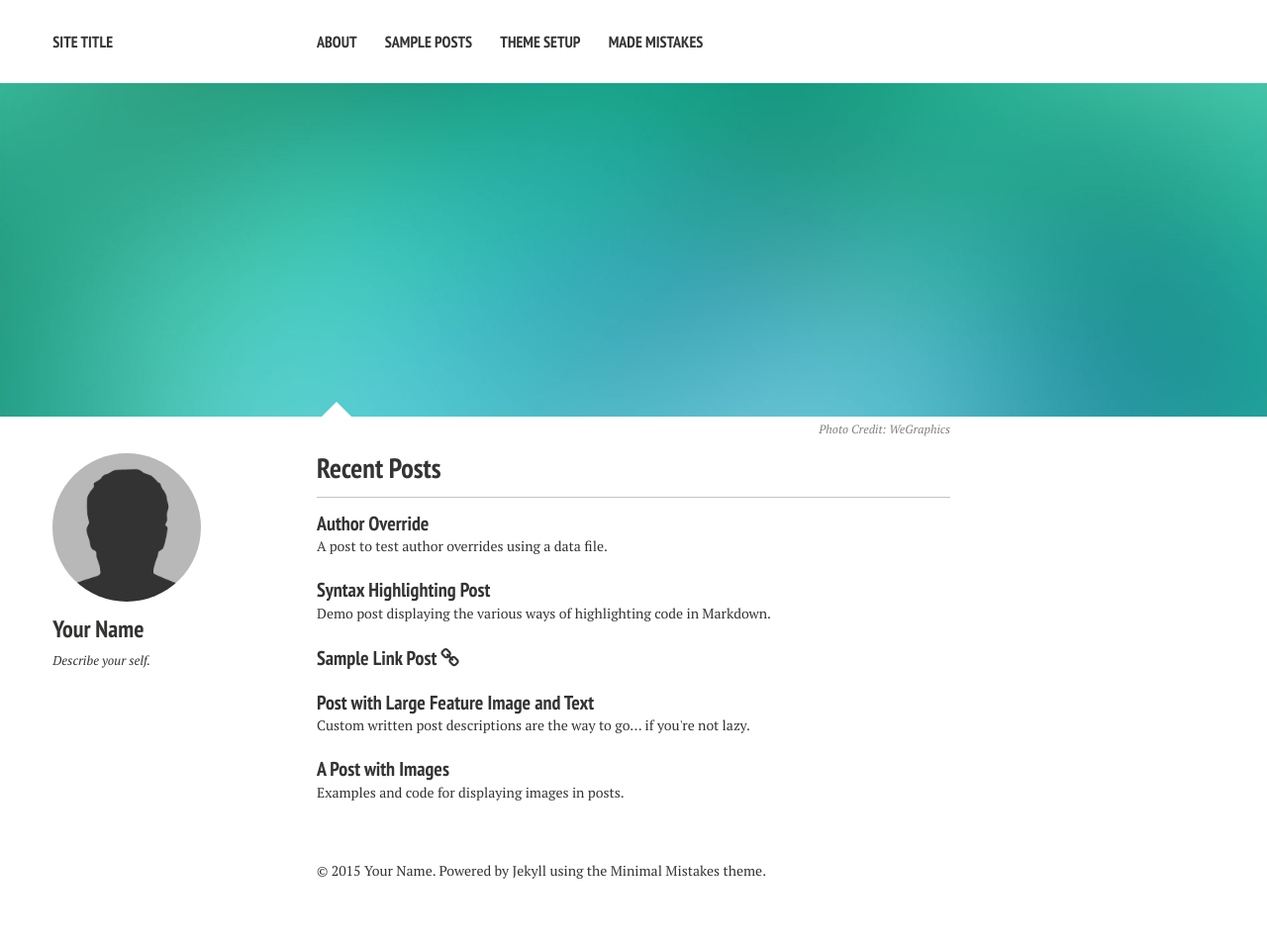
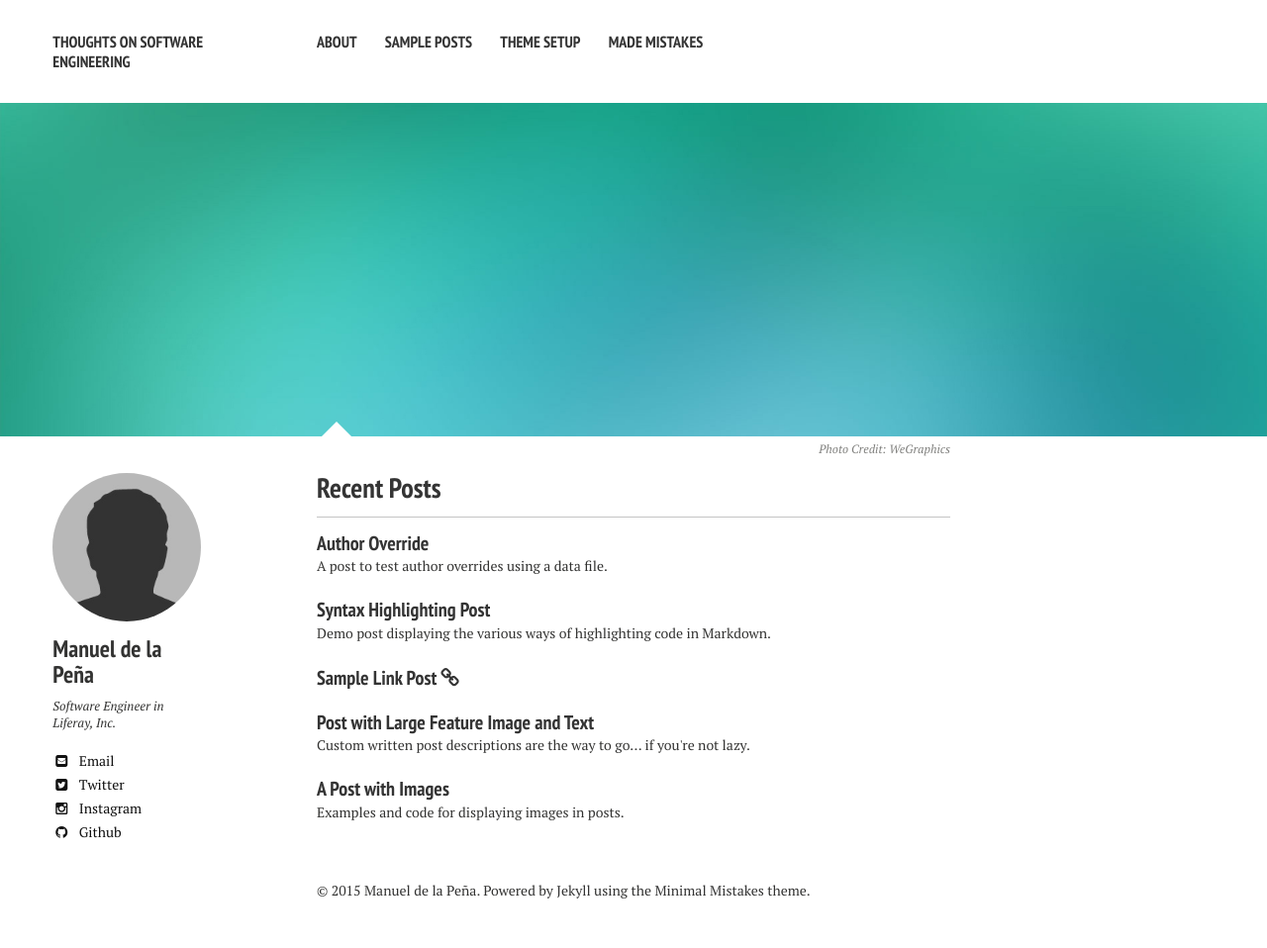
Before and after one commit to mdelapenya/mdelapenya.github.io, a Jekyll site: the page built from index.md, in a window 1280 px wide. Shown: the whole page at 99% size. Built offline with Jekyll 4.4.1, drawn with Linux system fonts in a browser that asks for light colours; nearby versions of some CDN libraries.

Commit message:
Update configuration

```diff
--- a/_config.yml
+++ b/_config.yml
@@ -1,8 +1,8 @@
 # Site wide configuration
 
-title:            Site Title
+title:            Thoughts on Software Engineering
 locale:           en_US
-url:
+url:              https://mdelapenya.github.io
 
 
 # Jekyll configuration
@@ -26,12 +26,12 @@ kramdown:
 
 # Site owner
 owner:
-  name: Your Name
+  name: Manuel de la Peña
   avatar: bio-photo.jpg
-  bio: "Describe your self."
-  email:
+  bio: "Software Engineer in Liferay, Inc."
+  email: manuel.delapenya@liferay.com
   disqus-shortname:
-  twitter: #username
+  twitter: mdelapenya
   facebook: #username
   google:
     plus: #username
@@ -40,11 +40,11 @@ owner:
     ad-client:
     ad-slot:
   bing-verify:
-  github: #username
+  github: mdelapenya
   stackoverflow: #http://stackoverflow.com/users/123456/username
   linkedin: #username
   xing: #username
-  instagram: #username
+  instagram: mdelapenya
   lastfm: #username
   tumblr: #username
   pinterest: #username
```
